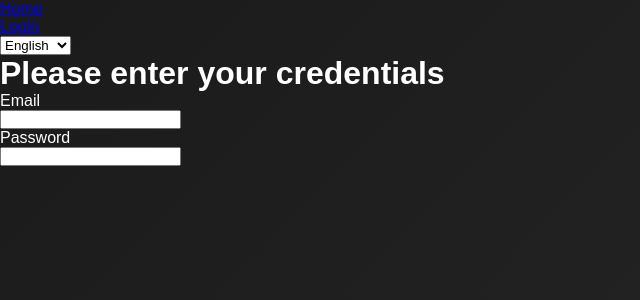
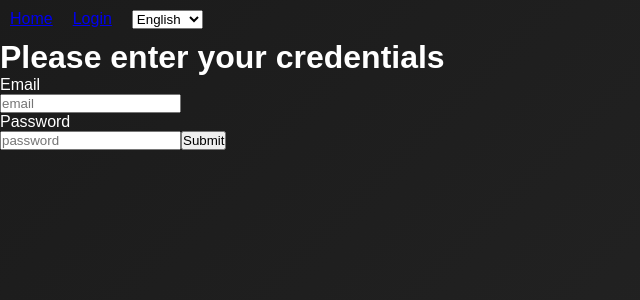
Before and after one commit to MFarrah/supernova-hairsalon-UI, a React (Vite) app: page /LoginPage in a window 1280 px wide. Shown: the top 300 px of the page, without its empty margins (0-640 px from the left). Built offline with nearby package versions, Linux system fonts and the light colour scheme.

Commit message:
inputField component created, loginPage (with console log) set

```diff
--- a/src/App.css
+++ b/src/App.css
@@ -1,16 +1,11 @@
 /* General Reset */
-*,
-*::before,
-*::after {
+* {
     margin: 0;
     padding: 0;
     box-sizing: border-box;
 }
 
-html {
-    font-size: 16px; /* Base font size for rem calculations */
-    scroll-behavior: smooth;
-}
+
 
 body {
     margin: 0;
--- a/src/components/inputField/inputField.jsx
+++ b/src/components/inputField/inputField.jsx
@@ -1,12 +1,18 @@
 
 
-function InputField({ type, placeholder, value, onChange }) {
+function InputField({ inputType, inputId, inputName, placeholder, register, validationRules }) {
 
 
     return (
-        <div>
-            <input type={type} placeholder={placeholder} value={value} onChange={onChange}/>
-        </div>
+        <label htmlFor={inputId}>
+            <input
+                type={inputType}
+                name={inputName}
+                placeholder={placeholder}
+                id={inputId}
+                {...register(inputName, validationRules)}
+            />
+        </label>
     );
 }
 
--- a/src/components/navBar/NavBar.css
+++ b/src/components/navBar/NavBar.css
@@ -1,14 +1,13 @@
 
 
-.navBar {
+.nav-bar {
     display: flex;
     flex-direction: row;
-    justify-content: flex-start;
-    list-style-type: none;
-    padding: 0;
-    margin: 0;
+    align-content: space-between;
+    padding: 10px;
+    list-style: none;
 }
 
-.navBar li {
+.nav-bar-item {
     margin-right: 20px;
 }
--- a/src/components/navBar/NavBar.jsx
+++ b/src/components/navBar/NavBar.jsx
@@ -3,6 +3,7 @@ import LanguagePicker from "../languagePicker/LanguagePicker.jsx";
 import {LanguageContext} from "../../context/LanguageContext.jsx";
 import {useContext} from "react";
 import languageContent from "../../content/content.json";
+import "./NavBar.css";
 
 function NavBar() {
     const {language } = useContext(LanguageContext);
@@ -10,11 +11,11 @@ function NavBar() {
 
     return (
         <>
-            <ul className="navBar">
-                <li>
+            <ul className="nav-bar">
+                <li className="nav-bar-item">
             <Link to={'/'}>{home}</Link>
                 </li>
-                <li>
+                <li className="nav-bar-item">
             <Link to={'/LoginPage'}>{login}</Link>
                 </li>
                 <li>
--- a/src/pages/loginPage/LoginPage.jsx
+++ b/src/pages/loginPage/LoginPage.jsx
@@ -3,21 +3,60 @@ import {useContext, useState} from "react";
 import NavBar from "../../components/navBar/NavBar.jsx";
 import {LanguageContext} from "../../context/LanguageContext.jsx";
 import languageContent from "../../content/content.json";
+import "./LoginPage.css";
+import { useForm } from "react-hook-form";
+
 
 function LoginPage() {
-    const [email, setEmail] = useState('');
-    const [password, setPassword] = useState('');
+
+  const [email, setEmail] = useState("");
+    const [password, setPassword] = useState("");
+   const onSubmit = (data) => {
+        console.log(data);
+   }
     const {language} = useContext(LanguageContext);
     const {title, emailTitle, passwordTitle} = languageContent[language].loginpage;
+    const {
+        register,
+        handleSubmit,
+        formState: { errors },
+    } = useForm();
+
 
     return (
         <>
             <NavBar/>
             <h1>{title}</h1>
             <p>{emailTitle}</p>
-            <InputField label="E-mail" value={email} onChange={(e) => setEmail(e.target.value)}/>
+            <form onSubmit={handleSubmit(onSubmit)}>
+            <InputField
+            inputType= "email"
+            inputId="email"
+            inputName="email"
+            placeholder={emailTitle.toLowerCase()}
+            register={register}
+            validationRules={{required: "Email is required"}}
+            value={email}
+            onChange={(e) => setEmail(e.target.value)}
+            />
             <p>{passwordTitle}</p>
-            <InputField label="Password" value={password} onChange={(e) => setPassword(e.target.value)}/>
+
+                <InputField
+                    inputType="password"
+                    inputId="password"
+                    inputName="password"
+                    placeholder={passwordTitle.toLowerCase()}
+                    register={register}
+                    validationRules={{required: "Password is required"}}
+                    value={password}
+                    onChange={(e) => setPassword(e.target.value)}
+                />
+
+            {errors.email && <p>{errors.email.message}</p>}
+            {errors.password && <p>{errors.password.message}</p>}
+
+            <button type="submit">Submit</button>
+        </form>
         </>
     );
 }
```
Also changed, not shown: src/components/button/Button.jsx (added, +7 -0 lines), src/components/button/Button.css (added).
